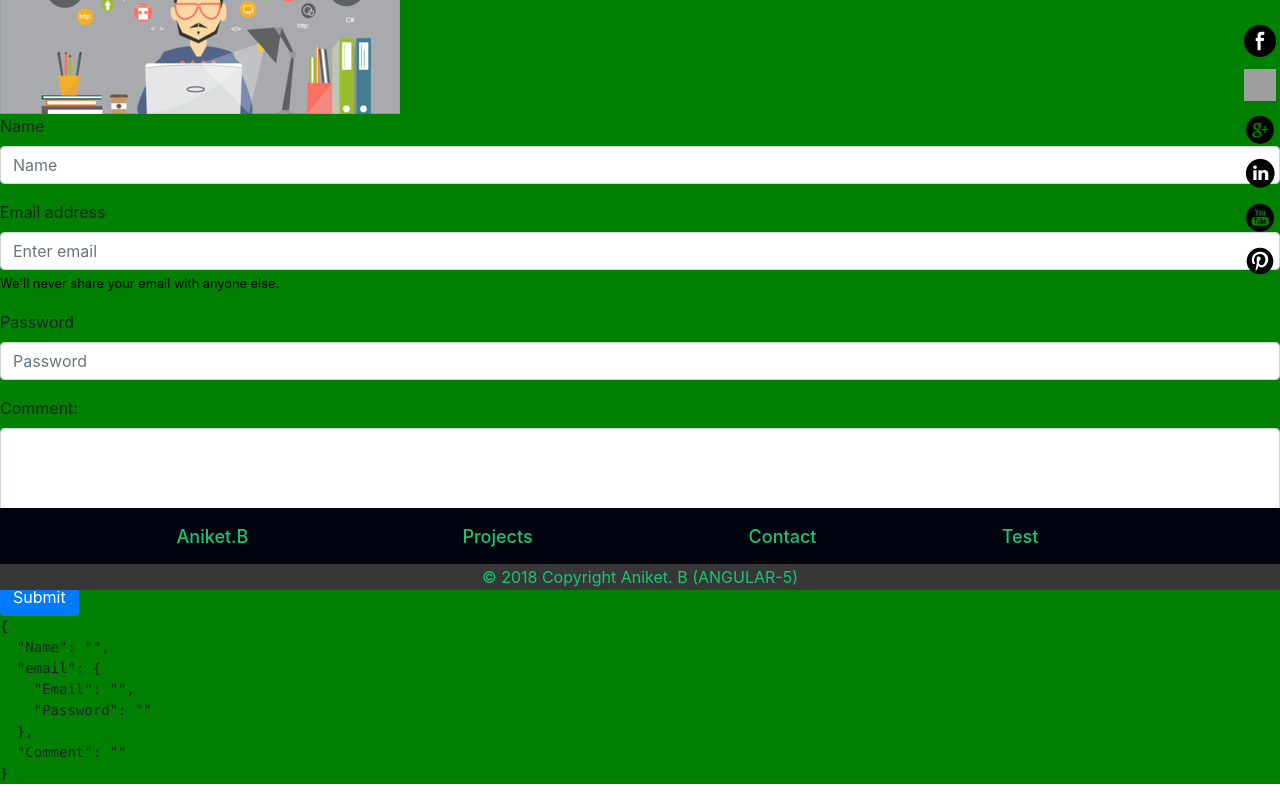
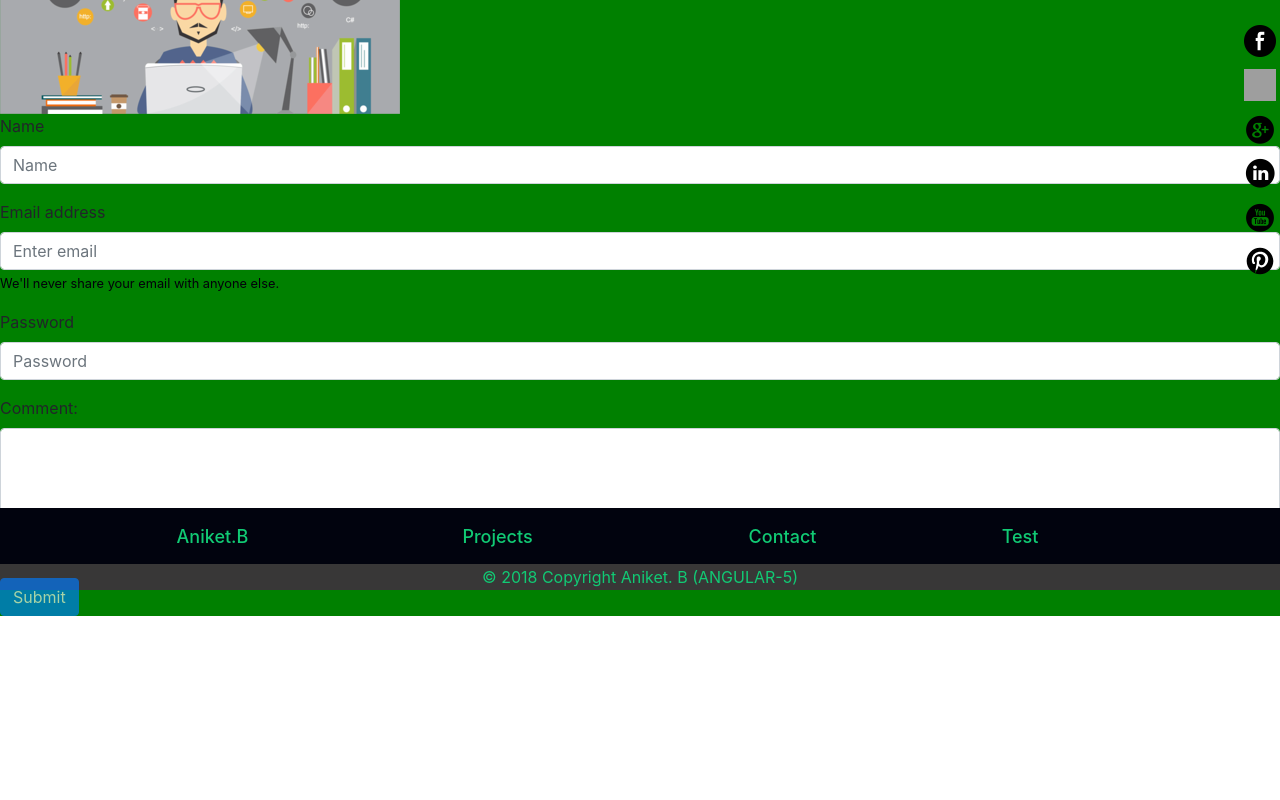
Before and after one commit to aniketbumbc/Angular-5-Portfolio-, an Angular app: page /Contact in a window 1280 px wide. Shown: the part 210-1010 px from the top of the page. After the commit the page ends 826 px from the top, so only its background shows below. Built offline with nearby package versions, Linux system fonts and the light colour scheme; grey boxes are pictures that could not be loaded.

Commit message:
Form Complete

```diff
--- a/src/app/contact/contact.component.html
+++ b/src/app/contact/contact.component.html
@@ -3,7 +3,7 @@
 
   <img [src]="fullPathImage" class="img-fluid" alt="Responsive image">
 
-  <form novalidate #f="ngForm">
+  <form novalidate #f="ngForm" (ngSubmit)="onSubmit()">
     <div class="form-group">
       <label for="Name"> Name </label>
       <input type="text" class="form-control" id="examplename" name="Name" placeholder="Name" ngModel  [(ngModel)]="model.name" required>
@@ -11,9 +11,8 @@
     <fieldset ngModelGroup="email">
     <div class="form-group">
       <label for="exampleInputEmail1">Email address</label>
-      <input type="email" class="form-control" id="exampleInputEmail1" aria-describedby="emailHelp" placeholder="Enter email" name="Email" [(ngModel)]="model.email" required pattern="[a-z0-9._%+-]+@[a-z0-9.-]+\.[a-z]{2,4}$">
+      <input type="email" class="form-control" id="exampleInputEmail1" aria-describedby="emailHelp" placeholder="Enter email" name="Email" [(ngModel)]="model.email" required email>
       <small id="emailHelp" style="color:rgb(2, 1, 10);">We'll never share your email with anyone else.</small>
-
     </div>
     <div class="form-group">
       <label for="exampleInputPassword1">Password</label>
@@ -24,7 +23,6 @@
       <label for="comment">Comment:</label>
       <textarea class="form-control" rows="5" id="comment" name="Comment"  [(ngModel)]="model.comment"></textarea>
     </div>
-    <button type="submit" class="btn btn-primary">Submit</button>
+    <button type="submit" class="btn btn-primary" [disabled]="f.invalid">Submit</button>
   </form>
-  <pre>{{f.value | json }}</pre>
 </body>
--- a/src/app/contact/contact.component.ts
+++ b/src/app/contact/contact.component.ts
@@ -1,4 +1,4 @@
-import { Component, OnInit } from '@angular/core';
+import { Component, OnInit,ViewChild } from '@angular/core';
 
 @Component({
   selector: 'app-contact',
@@ -7,12 +7,20 @@ import { Component, OnInit } from '@angular/core';
 })
 export class ContactComponent implements OnInit {
 fullPathImage:string;
+
 model:sendData=new sendData();
+@ViewChild('f') form:any;
   constructor() {
     this.fullPathImage='assets/image 2.PNG';
    }
 
   ngOnInit() {
+  }
+  onSubmit(){
+    console.log("Form Submitted");
+    console.log(this.form.value);
+    this.form.reset();
+   // console.log(value);
   }
 }
 class sendData{
```
Also changed, not shown: src/app/app-routing.module.ts (+13 -14 lines).
